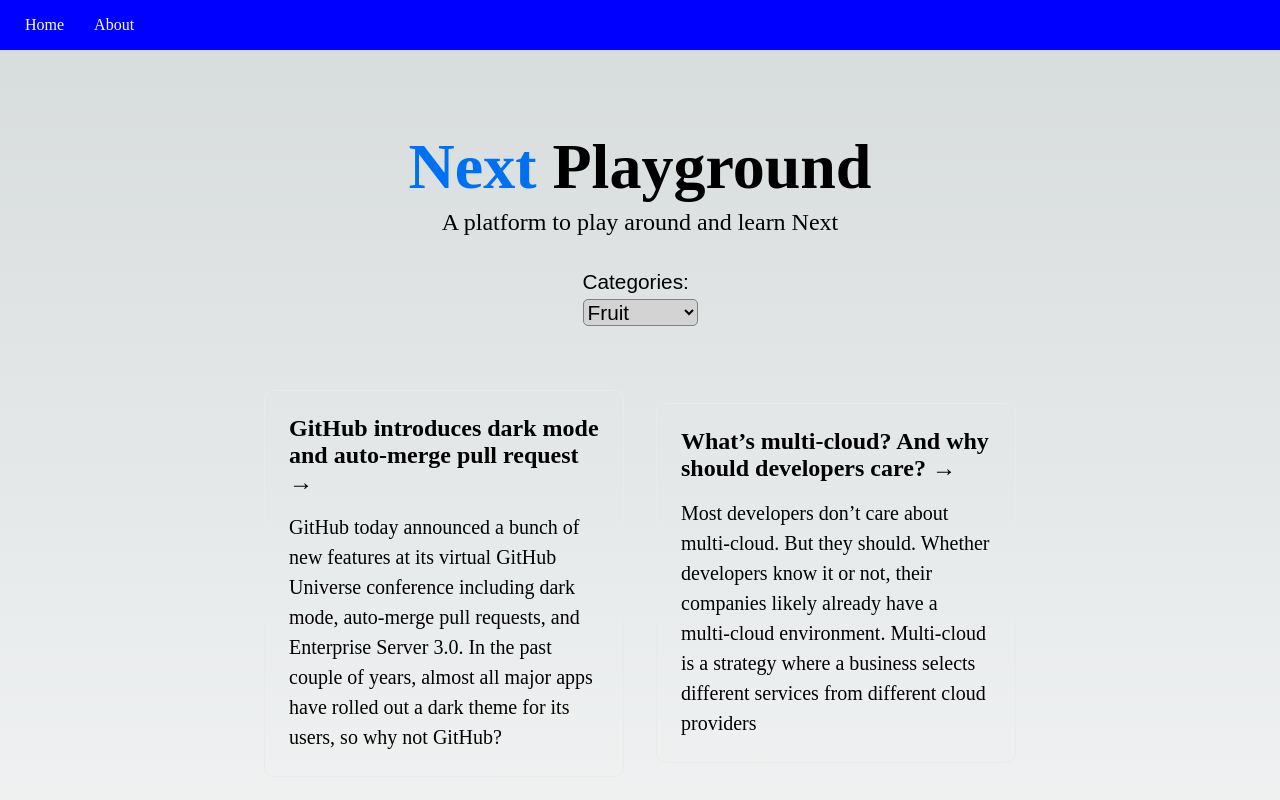
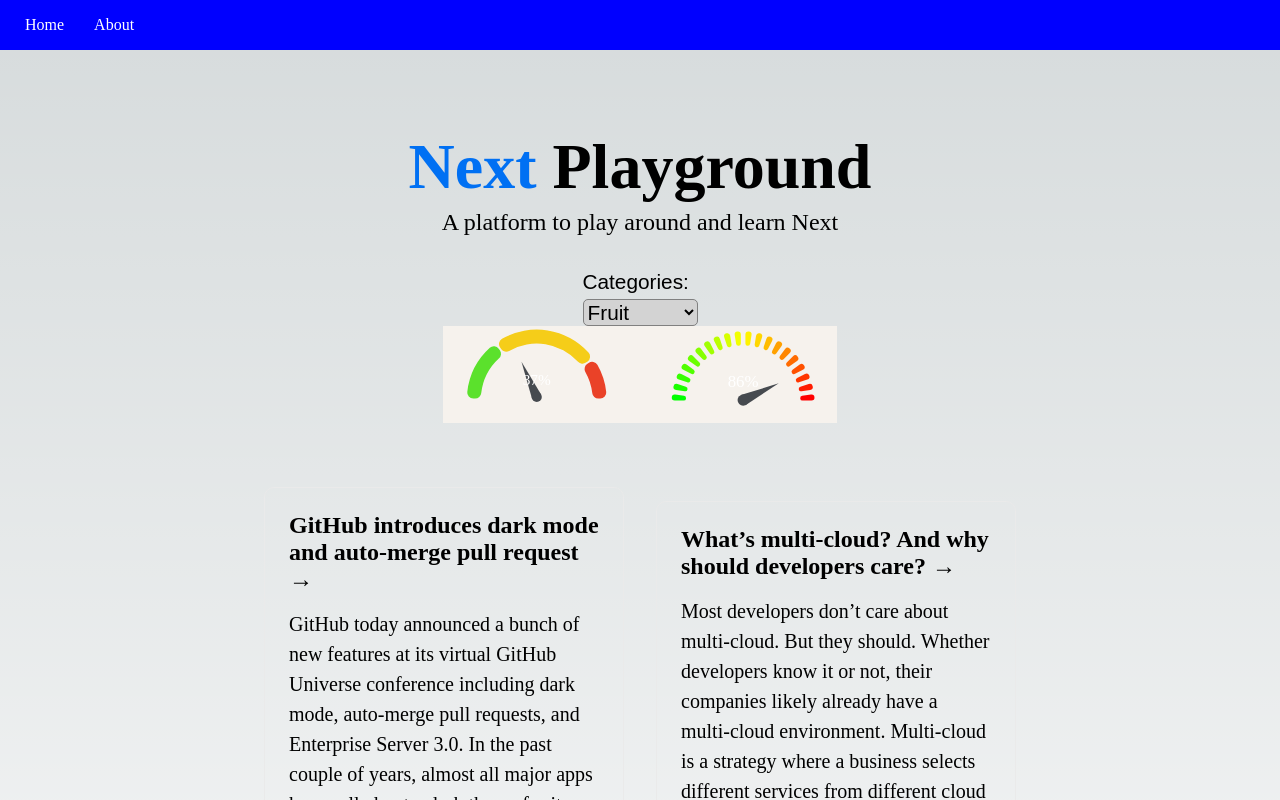
Before and after one commit to suzanamelomoraes/next-playgrount, a Next.js app: page / in a window 1280 px wide. Shown: the top 800 px of the page. Built offline with nearby package versions, Linux system fonts and the light colour scheme.

Commit message:
apply gauce chart

```diff
--- a/components/Layout.js
+++ b/components/Layout.js
@@ -3,6 +3,8 @@
 import Header from "./Header";
 import styles from "../styles/Layout.module.css";
 import Dropdown from "./Dropdown";
+import dynamic from "next/dynamic";
+const GaugeChart = dynamic(() => import("react-gauge-chart"), { ssr: false });
 
 function Layout({ children }) {
   const options = [
@@ -32,6 +34,25 @@
               onChange={handleChange}
             />
           </div>
+          <div className={styles.chart}>
+            <div style={{ background: "#F6F2ED", display: "flex" }}>
+              <GaugeChart
+                nrOfLevels={420}
+                arcsLength={[0.3, 0.5, 0.2]}
+                colors={["#5BE12C", "#F5CD19", "#EA4228"]}
+                percent={0.37}
+                arcPadding={0.02}
+                style={{ width: "50%" }}
+              />
+              <GaugeChart
+                id="gauge-chart2"
+                nrOfLevels={20}
+                percent={0.86}
+                style={{ width: "50%" }}
+              />
+            </div>
+          </div>
+
           {children}
         </main>
       </div>
--- a/styles/Layout.module.css
+++ b/styles/Layout.module.css
@@ -1,3 +1,8 @@
+.chart {
+  background: "#F6F2ED";
+  display: "flex";
+}
+
 .container {
   min-height: 100vh;
   padding: 0 0.5rem;
@@ -17,38 +22,6 @@
   font-size: 1.25rem;
 }
 
-.center {
-  display: flex;
-  justify-content: center;
-  align-items: center;
-  position: relative;
-  padding: 4rem 0;
-}
-
-.center::before {
-  background: var(--secondary-glow);
-  border-radius: 50%;
-  width: 480px;
-  height: 360px;
-  margin-left: -400px;
-}
-
-.center::after {
-  background: var(--primary-glow);
-  width: 240px;
-  height: 180px;
-  z-index: -1;
-}
-
-.center::before,
-.center::after {
-  content: "";
-  left: 50%;
-  position: absolute;
-  filter: blur(45px);
-  transform: translateZ(0);
-}
-
 /* Enable hover only on non-touch devices */
 @media (hover: hover) and (pointer: fine) {
   .card:hover {
@@ -62,10 +35,6 @@
 }
 
 @media (prefers-reduced-motion) {
-  .thirteen::before {
-    animation: none;
-  }
-
   .card:hover span {
     transform: none;
   }
@@ -155,13 +124,6 @@
   }
 }
 
-@media (prefers-color-scheme: dark) {
-  .logo,
-  .thirteen img {
-    filter: invert(1) drop-shadow(0 0 0.3rem #ffffff70);
-  }
-}
-
 @keyframes rotate {
   from {
     transform: rotate(360deg);
```
